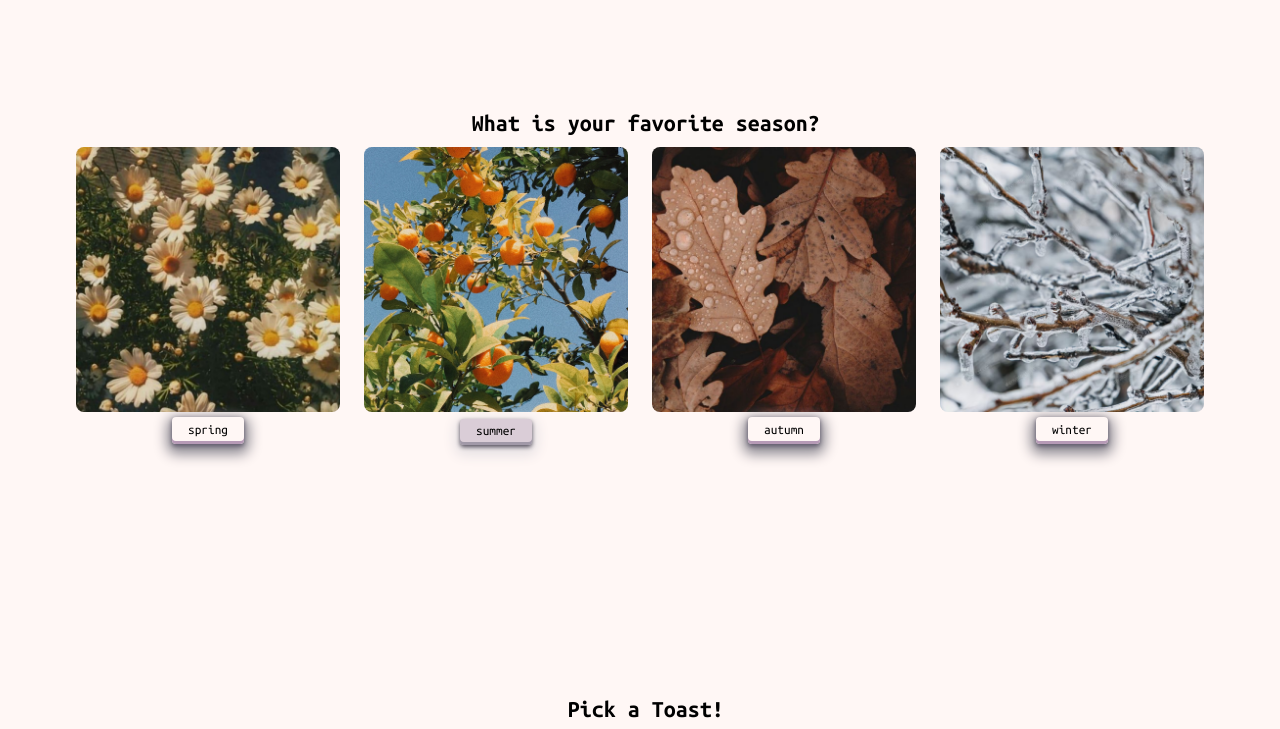
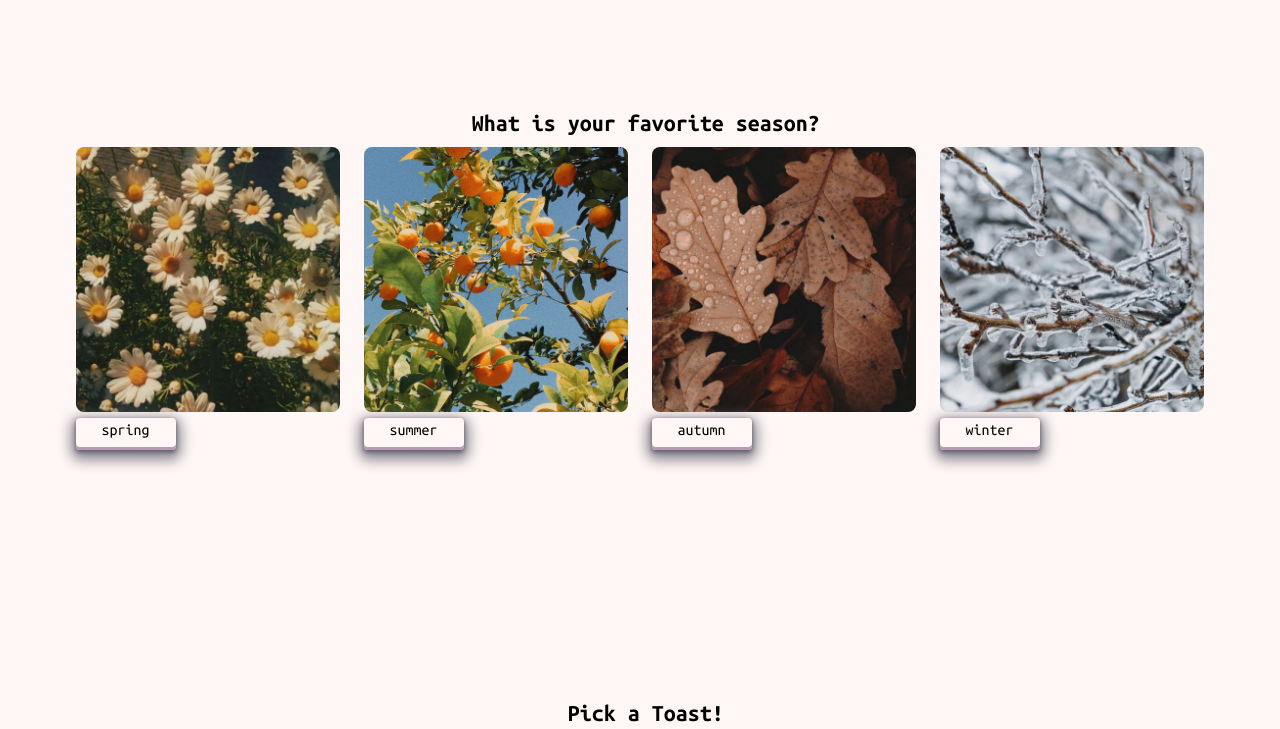
Before and after one commit to choriius/Personality-Quiz-Color, a plain HTML site: page index.html in a window 1280 px wide. Shown: the part 720-1449 px from the top of the page. Drawn offline with Linux system fonts and the light colour scheme; a web font is replaced by a local one.

Commit message:
Working Radio Buttons for Q1 <<Replicable>>

```diff
--- a/index.html
+++ b/index.html
@@ -37,27 +37,39 @@
 			<div class="answer-choice">
 				<img src="Q/1spring.png" alt="A striped black and white cat sitting upright with folded arms">
         <br>
-        <button id="q1a1">spring</button>
+        <div class="button">
+          <input type="radio" id="q1a1" name="Q1"/>
+          <label for="q1a1">spring</label>
+        </div>
       </div>
 
       <div class="answer-choice">
         <img src="Q/1summer.png" alt="A striped black and white cat sitting upright with folded arms">
         <br>
-        <button id="q1a2">summer</button>
+        <div class="button">
+          <input type="radio" id="q1a2" name="Q1"/>
+          <label id="q1a2">summer</label>
+        </div>
       </div>
 
       <div class="answer-choice">
         <img src="Q/1fall.png" alt="A striped black and white cat sitting upright with folded arms">
         <br>
-        <button id="q1a3">autumn</button>
+        <div class="button">
+          <input type="radio" id="q1a3" name="Q1"/>
+          <label id="q1a3">autumn</label>
+        </div>
       </div>
+
       <div class="answer-choice">
         <img src="Q/1winter.png" alt="A striped black and white cat sitting upright with folded arms">
         <br>
-        <button id="q1a4">winter</button>
+        <div class="button">
+          <input type="radio" id="q1a4" name="Q1"/>
+          <label id="q1a4">winter</label>
+        </div>
       </div>
     </div>
-
 
     <h2 tabindex="2">Pick a Toast!</h2>
     <div class="question">
--- a/script.js
+++ b/script.js
@@ -22,7 +22,7 @@ window.onbeforeunload = function () {
 }
 
 //Detects Clicks
-document.getElementById("q1a2").className += " selected ";
+//document.getElementById("q1a2").className += " selected ";
 
 
 
--- a/style.css
+++ b/style.css
@@ -35,23 +35,27 @@ h2 {
 /* STYLE FLEX CONTAINER */
 .question {
   display: flex;
+  vertical-align: middle;
 }
 
-@media (max-width: 695px) {
+@media (max-width: 600px) {
   .question {
     flex-wrap: wrap;
   }
   .answer-choice img {
-    max-width: 100em;
-    max-height: 100em;
+    max-width: 75em;
+    max-height: 75em;
     border-radius: 3%;
+
+    z-index: 999;
+
   }
 }
 
 /* STYLE FLEX ITEM */
 .answer-choice {
   margin: 1%;
-  align-items: center;
+  align: center;
 }
 
 /* STYLE IMAGES */
@@ -67,14 +71,58 @@ img {
 }
 
 /* STYLE BUTTON */
-button {
+.button {
+
+  float: center;
+  position: relative;
 
   background-color: #fff7f5;
   border-radius: 4px;
   border-width: 0px;
+  max-width: 100px;
   box-shadow: #605a6c 0 2px 4px, #8b8891 0 5px 13px 5px,#b69ab6 0 -3px 0 inset;
   box-sizing: border-box;
+
+  cursor: pointer;
+  font-family: 'Ubuntu Mono', monospace;
+
+  height: 2em;
   margin-top: 0.2em;
+
+}
+
+.button label {
+  display: block;
+  position: relative;
+  padding-top: 4px;
+  cursor: pointer;
+
+}
+
+.button input {
+  display: block;
+  position: absolute;
+  top: 0;
+  left: 0;
+  right: 0;
+  bottom: 0;
+  padding: 20px;
+  background-color: pink;
+}
+
+.button input[type="radio"] {
+  opacity: 0.011;
+  z-index: 100;
+}
+
+.button input[type="radio"]:checked + label {
+  background-color: #dacdd7;
+  border-radius: 4px;
+  border-width: 0px;
+  box-shadow: #524d5b 0 2px 4px, #e5e0e3 0 5px 13px 5px, #a199a8 0 -3px 0 inset;
+  box-sizing: border-box;
+
+  margin-top: 0.3em;
 
   cursor: pointer;
   font-family: 'Ubuntu Mono', monospace;
@@ -84,8 +132,8 @@ button {
   padding-right: 16px;
   padding-bottom: 4px;
   position: relative;
-  text-align: center;
 }
+
 .selected {
 
   background-color: #dacdd7;
```
